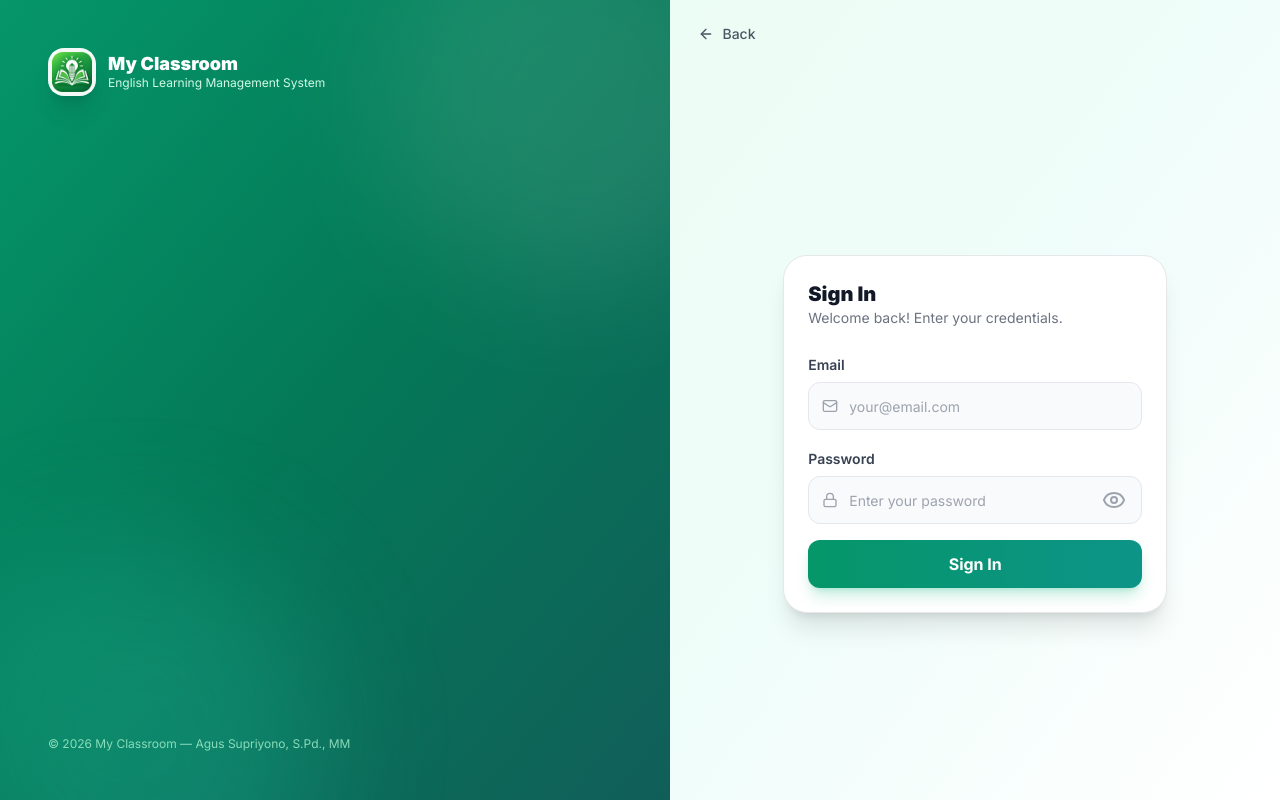
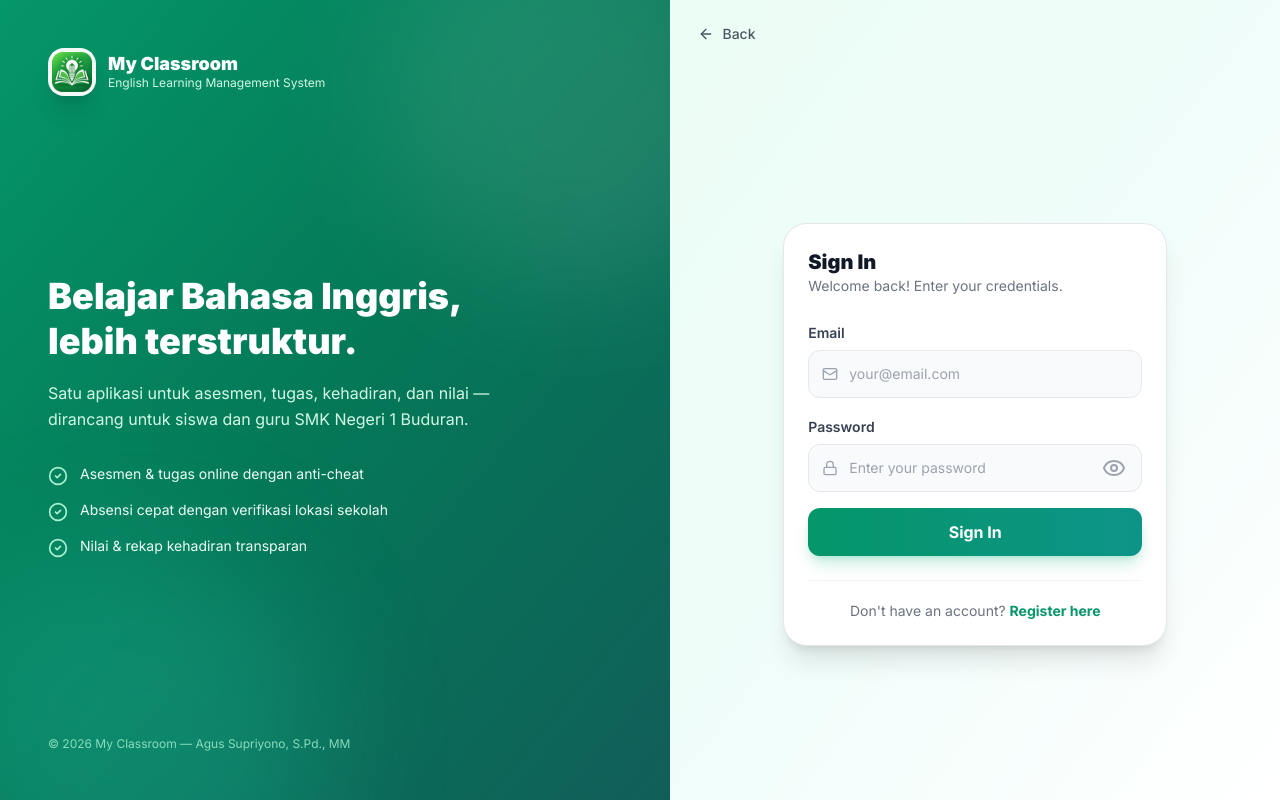
Before and after one commit to aguspy719-del/myenglishclassroom, a Next.js app: page /login in a window 1280 px wide. Built offline with nearby package versions, Linux system fonts and the light colour scheme; no server answers.

Commit message:
Revert "feat: remove register CTAs and marketing text from auth panels"
This reverts commit 3c5c29d58e4277fc6d4f9f38e4807ef58787ae92.

```diff
--- a/app/login/page.tsx
+++ b/app/login/page.tsx
@@ -4,7 +4,7 @@ import { useState } from "react";
 import { useRouter } from "next/navigation";
 import Link from "next/link";
 import Image from "next/image";
-import { Eye, EyeOff, Loader2, ArrowLeft, Mail, Lock } from "lucide-react";
+import { Eye, EyeOff, Loader2, ArrowLeft, Mail, Lock, CheckCircle2 } from "lucide-react";
 import { Button } from "@/components/ui/button";
 import { Input } from "@/components/ui/input";
 import { Label } from "@/components/ui/label";
@@ -65,6 +65,29 @@ export default function LoginPage() {
             <p className="text-lg font-black leading-tight">My Classroom</p>
             <p className="text-xs text-emerald-100">English Learning Management System</p>
           </div>
+        </div>
+
+        {/* Headline + features */}
+        <div className="relative max-w-md">
+          <h2 className="text-4xl font-black leading-tight">
+            Belajar Bahasa Inggris,<br />lebih terstruktur.
+          </h2>
+          <p className="text-emerald-100 mt-4 leading-relaxed">
+            Satu aplikasi untuk asesmen, tugas, kehadiran, dan nilai — dirancang
+            untuk siswa dan guru SMK Negeri 1 Buduran.
+          </p>
+          <ul className="mt-8 space-y-3.5">
+            {[
+              "Asesmen & tugas online dengan anti-cheat",
+              "Absensi cepat dengan verifikasi lokasi sekolah",
+              "Nilai & rekap kehadiran transparan",
+            ].map((text) => (
+              <li key={text} className="flex items-start gap-3">
+                <CheckCircle2 className="w-5 h-5 text-emerald-200 flex-shrink-0 mt-0.5" />
+                <span className="text-sm text-emerald-50">{text}</span>
+              </li>
+            ))}
+          </ul>
         </div>
 
         <p className="relative text-xs text-emerald-200/80">
@@ -169,6 +192,15 @@ export default function LoginPage() {
                   ) : "Sign In"}
                 </Button>
               </form>
+
+              <div className="mt-6 pt-5 border-t border-gray-100 text-center">
+                <p className="text-sm text-gray-500">
+                  Don&apos;t have an account?{" "}
+                  <Link href="/register" className="text-emerald-600 font-bold hover:text-emerald-700 transition-colors">
+                    Register here
+                  </Link>
+                </p>
+              </div>
             </div>
 
             <p className="text-center text-xs text-gray-400 mt-6 lg:hidden">
--- a/app/page.tsx
+++ b/app/page.tsx
@@ -75,6 +75,11 @@ export default async function LandingPage() {
             </div>
           </div>
           <div className="flex items-center gap-2">
+            <Link href="/register">
+              <Button variant="ghost" size="sm" className="hidden sm:flex text-gray-600 hover:text-gray-900">
+                Register
+              </Button>
+            </Link>
             <Link href="/login">
               <Button size="sm" className="bg-gradient-to-r from-emerald-600 to-teal-600 hover:from-emerald-700 hover:to-teal-700 shadow-md shadow-emerald-500/20 text-white font-semibold">
                 Sign In
@@ -113,10 +118,15 @@ export default async function LandingPage() {
               Your digital English classroom. Access materials, submit assignments, and track your progress—all in one place.
             </p>
 
-            <div className="flex justify-center mb-10 hero-pop" style={{ animationDelay: "0.36s" }}>
+            <div className="flex flex-col sm:flex-row gap-3 justify-center mb-10 hero-pop" style={{ animationDelay: "0.36s" }}>
+              <Link href="/register">
+                <Button size="lg" className="w-full sm:w-auto h-13 px-8 bg-gradient-to-r from-emerald-600 to-teal-600 hover:from-emerald-700 hover:to-teal-700 shadow-xl shadow-emerald-500/25 hover:shadow-emerald-500/40 hover:-translate-y-0.5 active:translate-y-0 transition-all text-white font-bold text-base gap-2">
+                  Get Started <ArrowRight className="w-5 h-5 group-hover:translate-x-0.5 transition-transform" />
+                </Button>
+              </Link>
               <Link href="/login">
-                <Button size="lg" className="w-full sm:w-auto h-13 px-12 bg-gradient-to-r from-emerald-600 to-teal-600 hover:from-emerald-700 hover:to-teal-700 shadow-xl shadow-emerald-500/25 hover:shadow-emerald-500/40 hover:-translate-y-0.5 active:translate-y-0 transition-all text-white font-bold text-base gap-2">
-                  Sign In <ArrowRight className="w-5 h-5 group-hover:translate-x-0.5 transition-transform" />
+                <Button size="lg" variant="outline" className="w-full sm:w-auto h-13 px-8 border-gray-300 bg-white hover:bg-gray-50 hover:border-emerald-300 text-gray-700 font-semibold text-base">
+                  Sign In
                 </Button>
               </Link>
             </div>
@@ -364,14 +374,19 @@ export default async function LandingPage() {
           </Reveal>
           <Reveal delay={100}>
             <h2 className="text-3xl sm:text-4xl font-black mb-4">Ready to Start Learning?</h2>
-            <p className="text-emerald-50 mb-10 text-lg">Sign in to access all English learning materials</p>
+            <p className="text-emerald-50 mb-10 text-lg">Join your classmates and access all English learning materials</p>
           </Reveal>
 
           <Reveal delay={200}>
-            <div className="flex justify-center mb-10">
+            <div className="flex flex-col sm:flex-row gap-3 justify-center mb-10">
+              <Link href="/register">
+                <Button size="lg" className="w-full sm:w-auto px-8 h-12 bg-white text-emerald-600 hover:bg-emerald-50 hover:-translate-y-0.5 transition-all font-bold text-base gap-2 shadow-xl">
+                  Register Now <ArrowRight className="w-5 h-5" />
+                </Button>
+              </Link>
               <Link href="/login">
-                <Button size="lg" className="w-full sm:w-auto px-12 h-12 bg-white text-emerald-600 hover:bg-emerald-50 hover:-translate-y-0.5 transition-all font-bold text-base gap-2 shadow-xl">
-                  Sign In <ArrowRight className="w-5 h-5" />
+                <Button size="lg" variant="outline" className="w-full sm:w-auto px-8 h-12 border-white/30 bg-white/10 hover:bg-white/20 text-white font-semibold text-base backdrop-blur-sm">
+                  Sign In
                 </Button>
               </Link>
             </div>
@@ -379,7 +394,7 @@ export default async function LandingPage() {
 
           <Reveal delay={300}>
             <div className="flex flex-wrap justify-center gap-4 text-sm text-emerald-50">
-              {["GPS Attendance", "Instant grades", "Works offline"].map((item) => (
+              {["Free to join", "GPS Attendance", "Instant grades", "Works offline"].map((item) => (
                 <div key={item} className="flex items-center gap-1.5">
                   <CheckCircle2 className="w-3.5 h-3.5 text-white" />
                   {item}
--- a/app/register/page.tsx
+++ b/app/register/page.tsx
@@ -4,7 +4,7 @@ import { useState, useEffect } from "react";
 import { useRouter } from "next/navigation";
 import Link from "next/link";
 import Image from "next/image";
-import { Eye, EyeOff, Loader2, ArrowLeft, Mail, Lock, User, GraduationCap } from "lucide-react";
+import { Eye, EyeOff, Loader2, ArrowLeft, Mail, Lock, User, GraduationCap, CheckCircle2 } from "lucide-react";
 import { Button } from "@/components/ui/button";
 import { Input } from "@/components/ui/input";
 import { Label } from "@/components/ui/label";
@@ -132,6 +132,29 @@ export default function RegisterPage() {
             <p className="text-lg font-black leading-tight">My Classroom</p>
             <p className="text-xs text-emerald-100">English Learning Management System</p>
           </div>
+        </div>
+
+        {/* Headline + features */}
+        <div className="relative max-w-md">
+          <h2 className="text-4xl font-black leading-tight">
+            Mulai perjalanan<br />bahasa Inggrismu.
+          </h2>
+          <p className="text-emerald-100 mt-4 leading-relaxed">
+            Daftar dengan kode kelas dari gurumu, lalu akses asesmen, tugas,
+            absensi, dan nilai dalam satu aplikasi.
+          </p>
+          <ul className="mt-8 space-y-3.5">
+            {[
+              "Ikut asesmen formatif, STS, dan SAS",
+              "Absen dalam hitungan detik dengan GPS",
+              "Pantau nilai dan streak kehadiranmu",
+            ].map((text) => (
+              <li key={text} className="flex items-start gap-3">
+                <CheckCircle2 className="w-5 h-5 text-emerald-200 flex-shrink-0 mt-0.5" />
+                <span className="text-sm text-emerald-50">{text}</span>
+              </li>
+            ))}
+          </ul>
         </div>
 
         <p className="relative text-xs text-emerald-200/80">
```
